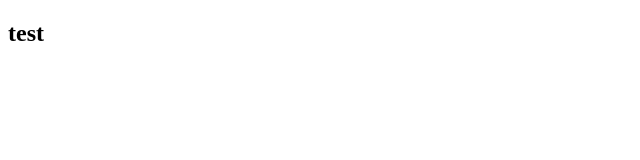
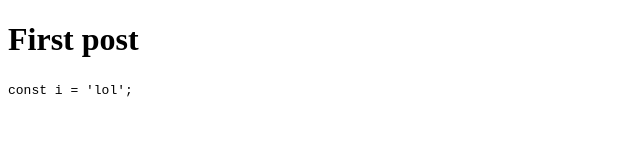
Before and after one commit to anonomity/RoboticDog, a Gatsby site: page /Lessons/les1 in a window 1280 px wide. Shown: the whole page, without its empty margins (0-640 px from the left). Built offline with nearby package versions, Linux system fonts and the light colour scheme; Gatsby itself is replaced by a stand-in of ours.

Commit message:
dynamically render mdx

```diff
--- a/src/pages/Lessons/les1/index.mdx
+++ b/src/pages/Lessons/les1/index.mdx
@@ -6,6 +6,6 @@ tags: ['scratch', 'computer', 'hardware','software']
 exerpt: "Introduction Lesson to the first programming semester"
 ---
 
+# First post
 
-
-<h2>test </h2>
+`const i = 'lol';`
```
Also changed, not shown: src/templates/blogPost.js (+7 -6 lines).
